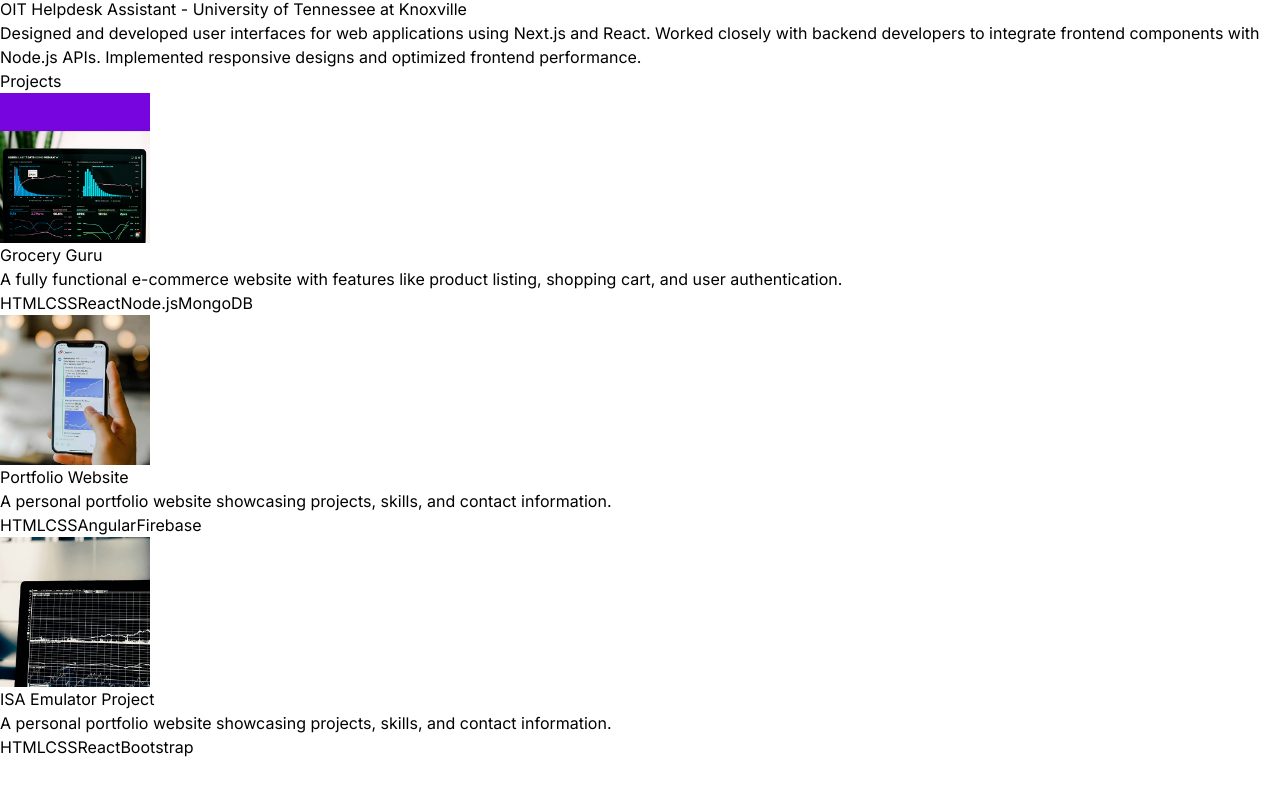
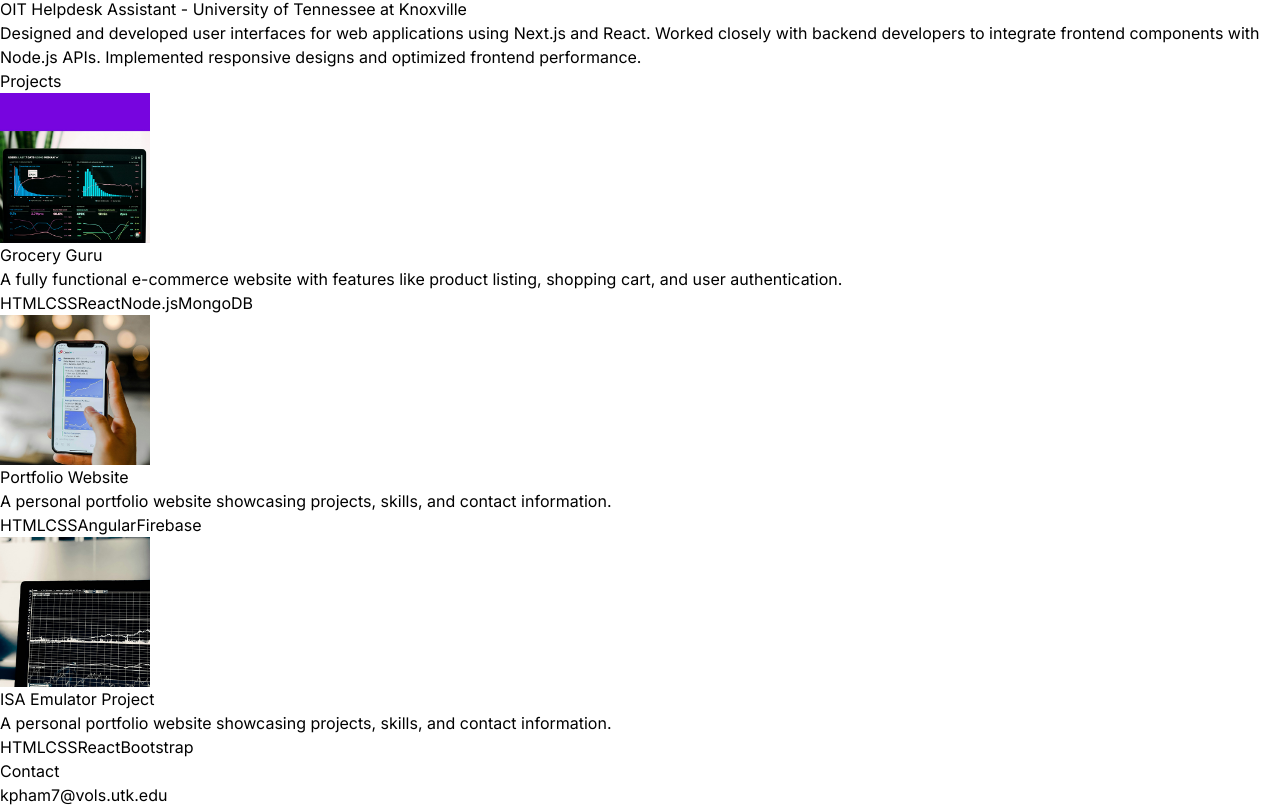
Before and after one commit to kpham7utk/PortfolioWebsite, a React (Vite) app: page / in a window 1280 px wide. Shown: the part 1613-2420 px from the top of the page. Before the commit the page ends 2372 px from the top, so only its background shows below. Built offline with nearby package versions, Linux system fonts and the light colour scheme.

Commit message:
Added Contact section

```diff
--- a/src/App.jsx
+++ b/src/App.jsx
@@ -4,6 +4,7 @@
 import Technologies from "./components/Technologies";
 import Experience from "./components/Experience";
 import Projects from "./components/Projects"
+import Contact from "./components/Contact";
 
 const App = () => {
   return(
@@ -20,6 +21,7 @@
         <Technologies />
         <Experience />
         <Projects />
+        <Contact />
       </div>
     </div>
   );
--- /dev/null
+++ b/src/components/Contact.jsx
@@ -0,0 +1,12 @@
+import {CONTACT} from "../constants"
+
+const Contact = () => {
+    return <div className="border-b border-neutral-900 pb-20">
+        <h2 className="my-10 text-center text-4xl">Contact</h2>
+        <div className="text-center tracking-tighter">
+            <a href="#" className="border-b">{CONTACT.email}</a>
+        </div>
+    </div>
+}
+
+export default Contact
--- a/src/components/Hero.jsx
+++ b/src/components/Hero.jsx
@@ -12,7 +12,7 @@
                             Khoa Pham
                         </h1>
                         <span className="bg-gradient-to-r from-pink-300 via-slate-500 to-purple-500
-                        bg-clip-text text-4xl tracking-tight text-transparent">
+                        bg-clip-text text-3xl tracking-tight text-transparent">
                             Full Stack Developer
                         </span>
                         <p className="my-2 max-w-xl py-6 font-light tracking-tighter">
```
